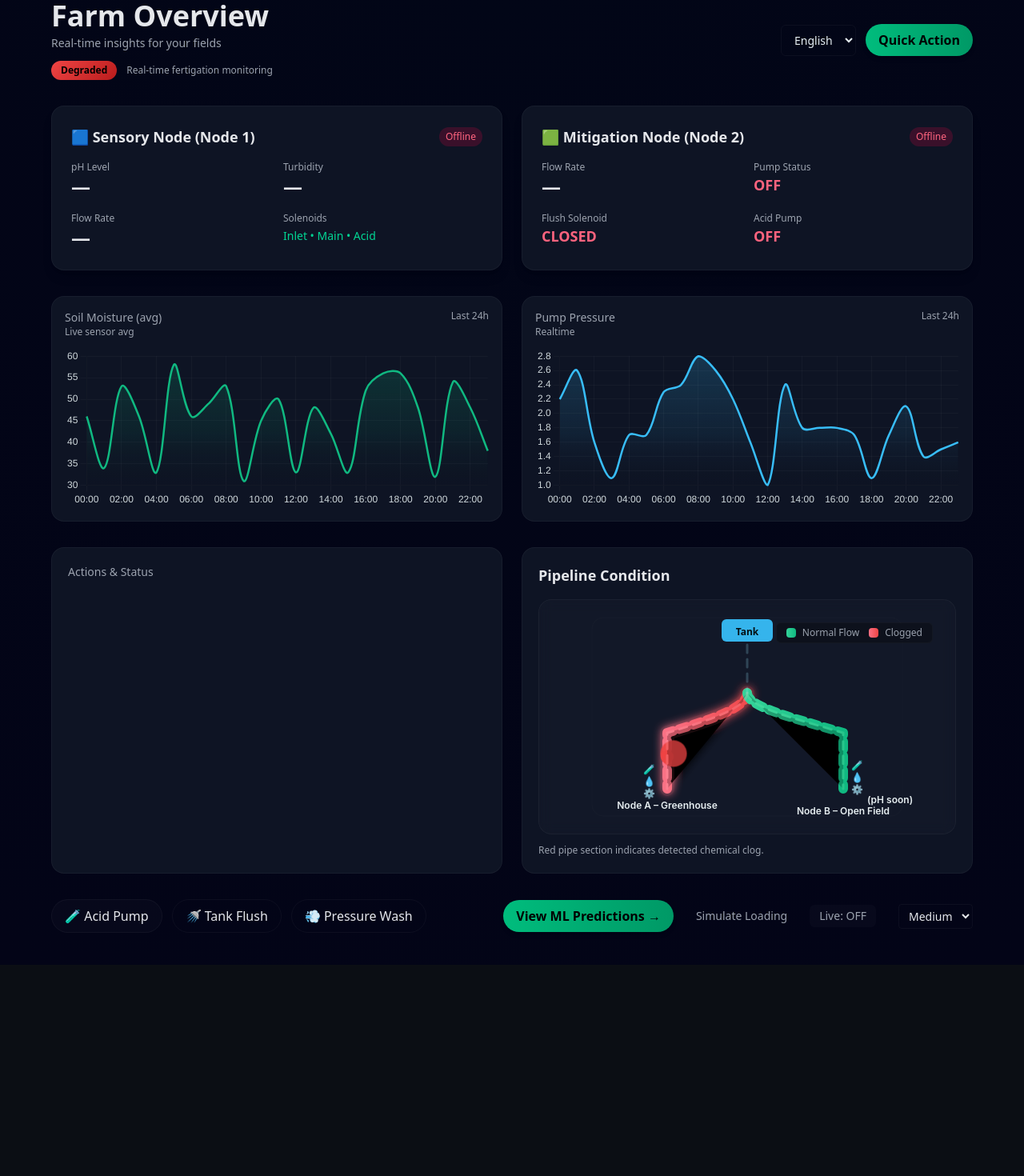
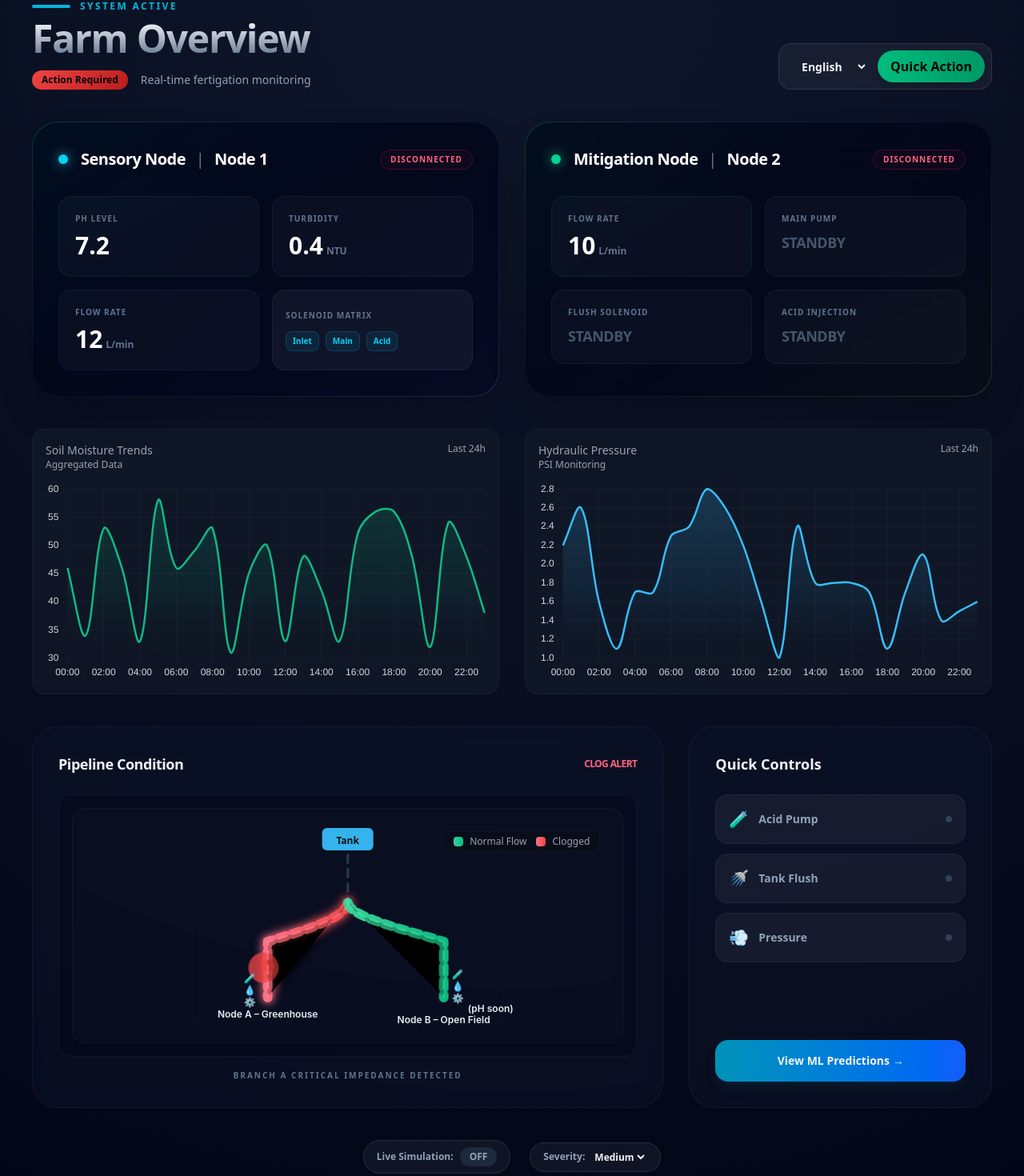
Before and after one commit to Swara696/fertiguard-dashboard, a Next.js app: page /dashboard in a window 1280 px wide. Shown: the part 40-1510 px from the top of the page at 80% size. Before the commit the page ends 1246 px from the top, so only its background shows below. Built offline with nearby package versions, Linux system fonts and the light colour scheme; no server answers; the database is empty.

Commit message:
dashboard ui  updated

```diff
--- a/app/dashboard/page.js
+++ b/app/dashboard/page.js
@@ -17,10 +17,8 @@ import LineChart from "@/app/components/LineChart";
 import { collection, onSnapshot, query, orderBy, limit } from "firebase/firestore";
 import { db } from "@/app/lib/firebase";
 
-/* ---------- DASHBOARD ---------- */
 export default function Dashboard() {
   const [lang, setLang] = useState("en");
-
   const [acidPump, setAcidPump] = useState(false);
   const [tankFlush, setTankFlush] = useState(false);
   const [pressureWash, setPressureWash] = useState(false);
@@ -31,21 +29,18 @@ export default function Dashboard() {
     if (l) setLang(l);
   }, []);
 
-  const t = translations[lang];
+  const t = translations[lang] || { subtitle: "Monitoring System", pipeline: "Pipeline Network", viewML: "ML Predictions" };
 
-  // Demo clog state
   const isClogged = true;
   const cloggedBranch = "A";
   const [loading, setLoading] = useState(false);
 
-  // Live charts state
   const [liveMode, setLiveMode] = useState(false);
   const labels = Array.from({ length: 24 }, (_, i) => `${(i % 24).toString().padStart(2, '0')}:00`);
   const [soilData, setSoilData] = useState(() => Array.from({ length: 24 }, () => Math.round(30 + Math.random() * 30)));
   const [pressureData, setPressureData] = useState(() => Array.from({ length: 24 }, () => Number((1 + Math.random() * 1.8).toFixed(1))));
   const [clogSeverity, setClogSeverity] = useState('medium');
 
-  // 🔴 Live Firebase sensor data
   const [latest, setLatest] = useState(null);
 
   useEffect(() => {
@@ -57,189 +52,207 @@ export default function Dashboard() {
     return () => unsub();
   }, []);
 
-  // Live update simulation (charts)
   useEffect(() => {
     if (!liveMode) return;
-    const t = setInterval(() => {
+    const interval = setInterval(() => {
       setSoilData(prev => [...prev.slice(-23), Math.round(30 + Math.random() * 30)]);
       setPressureData(prev => [...prev.slice(-23), Number((1 + Math.random() * 1.8).toFixed(1))]);
     }, 2000);
-    return () => clearInterval(t);
+    return () => clearInterval(interval);
   }, [liveMode]);
 
   const node1 = latest?.find(r => r.deviceId === "node1");
   const node2 = latest?.find(r => r.deviceId === "node2");
 
   return (
-    <main className="min-h-screen p-6 sm:p-10" style={{ background: 'radial-gradient(circle at top,#020617,#030417)' }}>
-      <div className="max-w-6xl mx-auto">
-        {/* HERO */}
-        <div className="flex flex-col sm:flex-row sm:items-center sm:justify-between gap-4">
+    <main className="min-h-screen p-4 sm:p-10 text-slate-100 selection:bg-cyan-500/30" style={{ background: 'radial-gradient(circle at top, #0f172a, #020617)' }}>
+      <div className="max-w-7xl mx-auto space-y-10">
+
+        {/* HERO SECTION */}
+        <header className="flex flex-col md:flex-row md:items-end justify-between gap-6">
           <div>
-            <h1 className="text-3xl sm:text-4xl font-extrabold">Farm Overview</h1>
-            <p className="text-sm text-[rgba(156,163,175,1)] mt-1">Real-time insights for your fields</p>
-
-            <div className="mt-3 flex items-center gap-3">
-              <Badge tone={isClogged ? 'critical' : 'healthy'}>{isClogged ? 'Degraded' : 'Healthy'}</Badge>
-              <span className="text-xs text-[rgba(156,163,175,1)]">{t.subtitle}</span>
+            <div className="flex items-center gap-3 mb-2">
+              <span className="h-1 w-12 bg-cyan-500 rounded-full"></span>
+              <span className="text-xs font-bold tracking-[0.2em] text-cyan-500 uppercase">System Active</span>
+            </div>
+            <h1 className="text-4xl sm:text-5xl font-black tracking-tight bg-clip-text text-transparent bg-gradient-to-b from-white to-slate-500">
+              Farm Overview
+            </h1>
+            <div className="mt-4 flex items-center gap-4">
+              <Badge tone={isClogged ? 'critical' : 'healthy'}>{isClogged ? 'Action Required' : 'Optimal'}</Badge>
+              <p className="text-slate-400 text-sm font-medium">{t.subtitle}</p>
             </div>
           </div>
 
-          <div className="flex items-center gap-3">
+          <div className="flex items-center gap-3 bg-white/5 p-2 rounded-2xl border border-white/10 backdrop-blur-md">
             <select
               value={lang}
               onChange={(e) => {
                 setLang(e.target.value);
                 localStorage.setItem("lang", e.target.value);
               }}
-              className="bg-transparent border border-[rgba(255,255,255,0.04)] px-3 py-2 rounded-md text-sm text-[rgba(230,238,241,1)]"
+              className="bg-transparent px-4 py-2 rounded-xl text-sm font-semibold focus:outline-none cursor-pointer hover:bg-white/5 transition"
             >
-              <option value="en">English</option>
-              <option value="hi">हिंदी</option>
-              <option value="mr">मराठी</option>
+              <option value="en" className="bg-slate-900">English</option>
+              <option value="hi" className="bg-slate-900">हिंदी</option>
+              <option value="mr" className="bg-slate-900">मराठी</option>
             </select>
-
             <PrimaryButton onClick={() => alert('Quick action')}>Quick Action</PrimaryButton>
           </div>
+        </header>
+
+        {/* NODE CARDS GRID */}
+        <section className="grid grid-cols-1 lg:grid-cols-2 gap-8">
+          {/* Sensory Node (Node 1) */}
+          <div className="group relative overflow-hidden rounded-[2rem] p-[1px] bg-gradient-to-br from-cyan-500/20 via-transparent to-indigo-500/20 hover:from-cyan-500/40 transition-all duration-500 shadow-2xl">
+            <div className="relative rounded-[2rem] bg-slate-950/80 backdrop-blur-2xl p-8 h-full">
+              <div className="flex items-center justify-between mb-8">
+                <div className="flex items-center gap-4">
+                  <div className="relative">
+                    <span className="absolute inset-0 rounded-full bg-cyan-400 animate-ping opacity-20" />
+                    <span className="relative flex w-3 h-3 rounded-full bg-cyan-400 shadow-[0_0_15px_rgba(34,211,238,0.8)]" />
                   </div>
-
-        {/* KPI GRID */}
-        {/* NODE CARDS */}
-<div className="grid grid-cols-1 lg:grid-cols-2 gap-6 mt-8">
-
-  {/* Sensory Node (Node 1) */}
-  <div className="bg-[rgba(17,24,39,0.85)] border border-[rgba(255,255,255,0.04)] rounded-2xl p-6 shadow-lg">
-    <div className="flex items-center justify-between">
-      <h3 className="text-lg font-bold">🟦 Sensory Node (Node 1)</h3>
-      <span className={`text-xs px-2 py-1 rounded-full ${node1 ? "bg-emerald-600/20 text-emerald-400" : "bg-rose-600/20 text-rose-400"}`}>
-        {node1 ? "Online" : "Offline"}
+                  <h3 className="text-xl font-bold tracking-tight text-white">Sensory Node <span className="text-slate-500 font-light mx-2">|</span> Node 1</h3>
+                </div>
+                <span className={`text-[10px] font-black tracking-widest px-3 py-1 rounded-full border ${node1 ? "border-emerald-500/20 text-emerald-400 bg-emerald-500/5" : "border-rose-500/20 text-rose-400 bg-rose-500/5"}`}>
+                  {node1 ? "LIVE" : "DISCONNECTED"}
                 </span>
               </div>
 
-    <div className="grid grid-cols-2 gap-4 mt-4">
-      <div>
-        <div className="text-xs text-[rgba(156,163,175,1)]">pH Level</div>
-        <div className="text-2xl font-bold">{node1?.ph ?? "—"}</div>
+              <div className="grid grid-cols-2 gap-4">
+                <Metric label="pH Level" value={node1?.ph ?? "7.2"} unit="" glow="cyan" />
+                <Metric label="Turbidity" value={node1?.turbidity ?? "0.4"} unit="NTU" glow="emerald" />
+                <Metric label="Flow Rate" value={node1?.flow ?? "12"} unit="L/min" glow="indigo" />
+                <div className="p-4 rounded-2xl bg-white/5 border border-white/5 flex flex-col justify-center">
+                  <div className="text-[10px] uppercase tracking-widest text-slate-500 font-bold mb-3">Solenoid Matrix</div>
+                  <div className="flex flex-wrap gap-2">
+                    {["Inlet", "Main", "Acid"].map(s => (
+                      <span key={s} className="px-2 py-1 text-[10px] font-bold rounded-lg bg-cyan-500/10 text-cyan-400 border border-cyan-500/20">{s}</span>
+                    ))}
                   </div>
-
-      <div>
-        <div className="text-xs text-[rgba(156,163,175,1)]">Turbidity</div>
-        <div className="text-2xl font-bold">{node1 ? `${node1.turbidity ?? "—"} NTU` : "—"}</div>
                 </div>
-
-      <div>
-        <div className="text-xs text-[rgba(156,163,175,1)]">Flow Rate</div>
-        <div className="text-2xl font-bold">{node1 ? `${node1.flow ?? "—"} L/min` : "—"}</div>
-      </div>
-
-      <div>
-        <div className="text-xs text-[rgba(156,163,175,1)]">Solenoids</div>
-        <div className="text-sm mt-1 text-emerald-400">Inlet • Main • Acid</div>
               </div>
             </div>
           </div>
 
           {/* Mitigation Node (Node 2) */}
-  <div className="bg-[rgba(17,24,39,0.85)] border border-[rgba(255,255,255,0.04)] rounded-2xl p-6 shadow-lg">
-    <div className="flex items-center justify-between">
-      <h3 className="text-lg font-bold">🟩 Mitigation Node (Node 2)</h3>
-      <span className={`text-xs px-2 py-1 rounded-full ${node2 ? "bg-emerald-600/20 text-emerald-400" : "bg-rose-600/20 text-rose-400"}`}>
-        {node2 ? "Online" : "Offline"}
+          <div className="group relative overflow-hidden rounded-[2rem] p-[1px] bg-gradient-to-br from-emerald-500/20 via-transparent to-lime-500/20 hover:from-emerald-500/40 transition-all duration-500 shadow-2xl">
+            <div className="relative rounded-[2rem] bg-slate-950/80 backdrop-blur-2xl p-8 h-full">
+              <div className="flex items-center justify-between mb-8">
+                <div className="flex items-center gap-4">
+                  <div className="relative">
+                    <span className="absolute inset-0 rounded-full bg-emerald-400 animate-ping opacity-20" />
+                    <span className="relative flex w-3 h-3 rounded-full bg-emerald-400 shadow-[0_0_15px_rgba(52,211,153,0.8)]" />
+                  </div>
+                  <h3 className="text-xl font-bold tracking-tight text-white">Mitigation Node <span className="text-slate-500 font-light mx-2">|</span> Node 2</h3>
+                </div>
+                <span className={`text-[10px] font-black tracking-widest px-3 py-1 rounded-full border ${node2 ? "border-emerald-500/20 text-emerald-400 bg-emerald-500/5" : "border-rose-500/20 text-rose-400 bg-rose-500/5"}`}>
+                  {node2 ? "LIVE" : "DISCONNECTED"}
                 </span>
               </div>
 
-    <div className="grid grid-cols-2 gap-4 mt-4">
-      <div>
-        <div className="text-xs text-[rgba(156,163,175,1)]">Flow Rate</div>
-        <div className="text-2xl font-bold">{node2 ? `${node2.flow ?? "—"} L/min` : "—"}</div>
+              <div className="grid grid-cols-2 gap-4">
+                <Metric label="Flow Rate" value={node2?.flow ?? "10"} unit="L/min" glow="emerald" />
+                <StatusMetric label="Main Pump" on={pressureWash} />
+                <StatusMetric label="Flush Solenoid" on={tankFlush} />
+                <StatusMetric label="Acid Injection" on={acidPump} />
+              </div>
+            </div>
+          </div>
+        </section>
+
+        {/* ANALYTICS SECTION */}
+        <section className="grid grid-cols-1 lg:grid-cols-2 gap-8">
+          <div className="group hover:translate-y-[-4px] transition-transform duration-300">
+            <ChartCard title="Soil Moisture Trends" hint="Aggregated Data">
+              <LineChart labels={labels} data={soilData} accent="#10B981" unit="%" height={250} />
+            </ChartCard>
+          </div>
+          <div className="group hover:translate-y-[-4px] transition-transform duration-300">
+            <ChartCard title="Hydraulic Pressure" hint="PSI Monitoring">
+              <LineChart labels={labels} data={pressureData} accent="#38bdf8" unit="bar" height={250} />
+            </ChartCard>
+          </div>
+        </section>
+
+        {/* INFRASTRUCTURE SECTION */}
+        <section className="grid grid-cols-1 lg:grid-cols-3 gap-8">
+          <div className="lg:col-span-2 bg-slate-900/40 border border-white/5 rounded-[2rem] p-8 backdrop-blur-sm">
+            <div className="flex items-center justify-between mb-6">
+              <h3 className="text-lg font-bold tracking-tight">{t.pipeline}</h3>
+              <div className="flex items-center gap-2">
+                 <div className="w-2 h-2 rounded-full bg-rose-500 animate-pulse"></div>
+                 <span className="text-xs font-bold text-rose-400 uppercase tracking-tighter">Clog Alert</span>
+              </div>
+            </div>
+            <div className="rounded-2xl overflow-hidden border border-white/5 bg-slate-950/50 p-4">
+              <PipeNetwork clogged={cloggedBranch} clogSeverity={clogSeverity} />
+            </div>
+            <p className="text-[10px] font-bold text-slate-500 mt-4 uppercase tracking-[0.2em] text-center">Branch {cloggedBranch} Critical Impedance Detected</p>
           </div>
 
+          <div className="bg-slate-900/40 border border-white/5 rounded-[2rem] p-8 flex flex-col justify-between">
             <div>
-        <div className="text-xs text-[rgba(156,163,175,1)]">Pump Status</div>
-        <div className={`text-lg font-semibold ${pressureWash ? "text-emerald-400" : "text-rose-400"}`}>
-          {pressureWash ? "ON" : "OFF"}
+              <h3 className="text-lg font-bold mb-6">Quick Controls</h3>
+              <div className="space-y-3">
+                <ControlButton icon="🧪" label="Acid Pump" onClick={() => setShowWarning(true)} active={acidPump} />
+                <ControlButton icon="🚿" label="Tank Flush" onClick={() => setTankFlush(!tankFlush)} active={tankFlush} />
+                <ControlButton icon="💨" label="Pressure" onClick={() => setPressureWash(!pressureWash)} active={pressureWash} />
               </div>
             </div>
 
-      <div>
-        <div className="text-xs text-[rgba(156,163,175,1)]">Flush Solenoid</div>
-        <div className={`text-lg font-semibold ${tankFlush ? "text-emerald-400" : "text-rose-400"}`}>
-          {tankFlush ? "OPEN" : "CLOSED"}
+            <Link href="/ml-predictions" className="mt-8 block">
+              <button className="w-full py-4 bg-gradient-to-r from-cyan-600 to-blue-600 rounded-2xl font-bold text-sm hover:opacity-90 transition shadow-lg shadow-cyan-900/20">
+                {t.viewML} &rarr;
+              </button>
+            </Link>
           </div>
+        </section>
+
+        {/* FOOTER CONTROLS */}
+        <footer className="flex flex-wrap items-center justify-center gap-6 pb-10">
+          <div className="flex items-center gap-2 px-4 py-2 bg-white/5 rounded-full border border-white/10">
+            <span className="text-xs font-bold text-slate-400">Live Simulation:</span>
+            <button
+              onClick={() => setLiveMode(!liveMode)}
+              className={`text-xs font-black px-3 py-1 rounded-full transition-all ${liveMode ? 'bg-emerald-500 text-slate-950' : 'bg-slate-800 text-slate-400'}`}
+            >
+              {liveMode ? 'ON' : 'OFF'}
+            </button>
           </div>
 
-      <div>
-        <div className="text-xs text-[rgba(156,163,175,1)]">Acid Pump</div>
-        <div className={`text-lg font-semibold ${acidPump ? "text-emerald-400" : "text-rose-400"}`}>
-          {acidPump ? "ON" : "OFF"}
-        </div>
-      </div>
-    </div>
-  </div>
-
-</div>
-
-        {/* CHARTS */}
-        <div className="grid grid-cols-1 lg:grid-cols-2 gap-6 mt-8">
-          <ChartCard title="Soil Moisture (avg)" hint="Live sensor avg">
-            <LineChart labels={labels} data={soilData} accent="#10B981" unit="%" height={200} />
-          </ChartCard>
-
-          <ChartCard title="Pump Pressure" hint="Realtime">
-            <LineChart labels={labels} data={pressureData} accent="#38bdf8" unit="bar" height={200} />
-          </ChartCard>
-        </div>
-
-        {/* System Status Cards */}
-        <div className="grid grid-cols-1 md:grid-cols-2 gap-6 mt-8">
-          <div className="bg-[rgba(17,24,39,0.85)] border border-[rgba(255,255,255,0.04)] rounded-2xl p-5">
-            <div className="text-sm text-[rgba(156,163,175,1)]">Actions & Status</div>
-            <div className="mt-4 grid grid-cols-1 sm:grid-cols-2 gap-4">
-              {/* ... your existing action cards unchanged ... */}
-            </div>
-          </div>
-
-          {/* PIPE NETWORK */}
-          <div className="bg-[rgba(17,24,39,0.85)] border border-[rgba(255,255,255,0.04)] rounded-2xl p-5">
-            <h3 className="text-lg font-semibold">{t.pipeline}</h3>
-            <div className="mt-4 rounded-xl overflow-hidden">
-              <PipeNetwork clogged={cloggedBranch} clogSeverity={clogSeverity} />
-            </div>
-            <p className="text-xs text-[rgba(156,163,175,1)] mt-3">Red pipe section indicates detected chemical clog.</p>
-          </div>
-        </div>
-
-        {/* Controls & CTA */}
-        <div className="flex items-center gap-3 mt-8">
-          <button onClick={() => setShowWarning(true)} className="px-4 py-2 bg-[rgba(255,255,255,0.02)] rounded-full border border-[rgba(255,255,255,0.04)] hover:bg-[rgba(255,255,255,0.03)] transition">🧪 Acid Pump</button>
-          <button onClick={() => setTankFlush(!tankFlush)} className="px-4 py-2 rounded-full border border-[rgba(255,255,255,0.04)] hover:bg-[rgba(255,255,255,0.03)] transition">🚿 Tank Flush</button>
-          <button onClick={() => setPressureWash(!pressureWash)} className="px-4 py-2 rounded-full border border-[rgba(255,255,255,0.04)] hover:bg-[rgba(255,255,255,0.03)] transition">💨 Pressure Wash</button>
-
-          <Link href="/ml-predictions" className="ml-auto">
-            <PrimaryButton>{t.viewML} →</PrimaryButton>
-          </Link>
-
-          <button onClick={() => setLoading(!loading)} className="ml-4 text-sm text-[rgba(156,163,175,1)]">{loading ? 'Stop Loading' : 'Simulate Loading'}</button>
-
-          <button onClick={() => setLiveMode(!liveMode)} className={`ml-4 px-3 py-1 rounded-md text-sm ${liveMode ? 'bg-emerald-600 text-black' : 'bg-[rgba(255,255,255,0.02)] text-[rgba(156,163,175,1)]'} transition`}>{liveMode ? 'Live: ON' : 'Live: OFF'}</button>
-
-          <select value={clogSeverity} onChange={(e) => setClogSeverity(e.target.value)} className="ml-4 bg-transparent border border-[rgba(255,255,255,0.04)] px-2 py-1 rounded text-sm">
-            <option value="low">Low</option>
-            <option value="medium">Medium</option>
-            <option value="high">High</option>
+          <div className="flex items-center gap-2 px-4 py-2 bg-white/5 rounded-full border border-white/10">
+            <span className="text-xs font-bold text-slate-400">Severity:</span>
+            <select
+              value={clogSeverity}
+              onChange={(e) => setClogSeverity(e.target.value)}
+              className="bg-transparent text-xs font-bold focus:outline-none"
+            >
+              <option value="low" className="bg-slate-900">Low</option>
+              <option value="medium" className="bg-slate-900">Medium</option>
+              <option value="high" className="bg-slate-900">High</option>
             </select>
           </div>
+        </footer>
 
         {/* MODAL */}
         {showWarning && (
-          <div className="fixed inset-0 z-50 flex items-center justify-center">
-            <div className="absolute inset-0 bg-black/60" onClick={() => setShowWarning(false)} />
-            <div className="relative bg-[#0b1220] rounded-xl p-6 z-10 w-full max-w-md border border-[rgba(255,255,255,0.04)]">
-              <h3 className="text-lg font-bold">⚠ Acid Handling Warning</h3>
-              <p className="text-sm text-[rgba(156,163,175,1)] mt-2">Ensure proper dilution, safety gloves, and pressure limits before activating acid pump.</p>
-              <div className="mt-4 flex justify-end gap-3">
-                <button onClick={() => setShowWarning(false)} className="px-3 py-2 rounded-md border border-[rgba(255,255,255,0.04)]">Cancel</button>
-                <PrimaryButton onClick={() => { setAcidPump(!acidPump); setShowWarning(false); }}>Proceed</PrimaryButton>
+          <div className="fixed inset-0 z-50 flex items-center justify-center p-4">
+            <div className="absolute inset-0 bg-slate-950/80 backdrop-blur-md" onClick={() => setShowWarning(false)} />
+            <div className="relative bg-slate-900 border border-white/10 rounded-3xl p-8 max-w-sm w-full shadow-2xl">
+              <div className="w-12 h-12 bg-amber-500/20 text-amber-500 rounded-2xl flex items-center justify-center text-2xl mb-4">⚠</div>
+              <h3 className="text-xl font-bold mb-2">Safety Protocol</h3>
+              <p className="text-slate-400 text-sm leading-relaxed mb-8">
+                Acid handling requires protective gear. Ensure the dilution ratio is correct before injection.
+              </p>
+              <div className="flex gap-3">
+                <button onClick={() => setShowWarning(false)} className="flex-1 py-3 rounded-xl bg-white/5 border border-white/10 font-bold text-sm">Cancel</button>
+                <button
+                  onClick={() => { setAcidPump(!acidPump); setShowWarning(false); }}
+                  className="flex-1 py-3 rounded-xl bg-amber-500 text-slate-950 font-bold text-sm hover:bg-amber-400 transition"
+                >
+                  Confirm
+                </button>
               </div>
             </div>
           </div>
@@ -248,3 +261,52 @@ export default function Dashboard() {
     </main>
   );
 }
+
+// STYLED SUB-COMPONENTS
+function Metric({ label, value, unit, glow }) {
+  const glowMap = {
+    cyan: "group-hover:shadow-[0_0_30px_rgba(34,211,238,0.2)] border-cyan-500/10",
+    emerald: "group-hover:shadow-[0_0_30px_rgba(52,211,153,0.2)] border-emerald-500/10",
+    indigo: "group-hover:shadow-[0_0_30px_rgba(99,102,241,0.2)] border-indigo-500/10"
+  };
+
+  return (
+    <div className={`rounded-2xl p-5 bg-white/[0.03] border transition-all duration-500 ${glowMap[glow]}`}>
+      <div className="text-[10px] font-black uppercase tracking-widest text-slate-500 mb-2">{label}</div>
+      <div className="flex items-baseline gap-1">
+        <span className="text-3xl font-black text-white">{value}</span>
+        <span className="text-xs font-bold text-slate-500">{unit}</span>
+      </div>
+    </div>
+  );
+}
+
+function StatusMetric({ label, on }) {
+  return (
+    <div className="rounded-2xl p-5 bg-white/[0.03] border border-white/5 transition-all">
+      <div className="text-[10px] font-black uppercase tracking-widest text-slate-500 mb-2">{label}</div>
+      <div className={`text-lg font-black tracking-tight ${on ? "text-emerald-400" : "text-slate-600"}`}>
+        {on ? "ACTIVE" : "STANDBY"}
+      </div>
+    </div>
+  );
+}
+
+function ControlButton({ icon, label, onClick, active }) {
+  return (
+    <button
+      onClick={onClick}
+      className={`w-full flex items-center justify-between p-4 rounded-2xl border transition-all ${
+        active
+        ? "bg-cyan-500/10 border-cyan-500/40 text-cyan-400"
+        : "bg-white/5 border-white/5 text-slate-400 hover:bg-white/10"
+      }`}
+    >
+      <div className="flex items-center gap-3">
+        <span className="text-xl">{icon}</span>
+        <span className="text-sm font-bold">{label}</span>
+      </div>
+      <div className={`w-2 h-2 rounded-full ${active ? "bg-cyan-400 shadow-[0_0_8px_rgba(34,211,238,1)]" : "bg-slate-700"}`} />
+    </button>
+  );
+}
```
Lines whose indentation alone changed are shown as unchanged.
